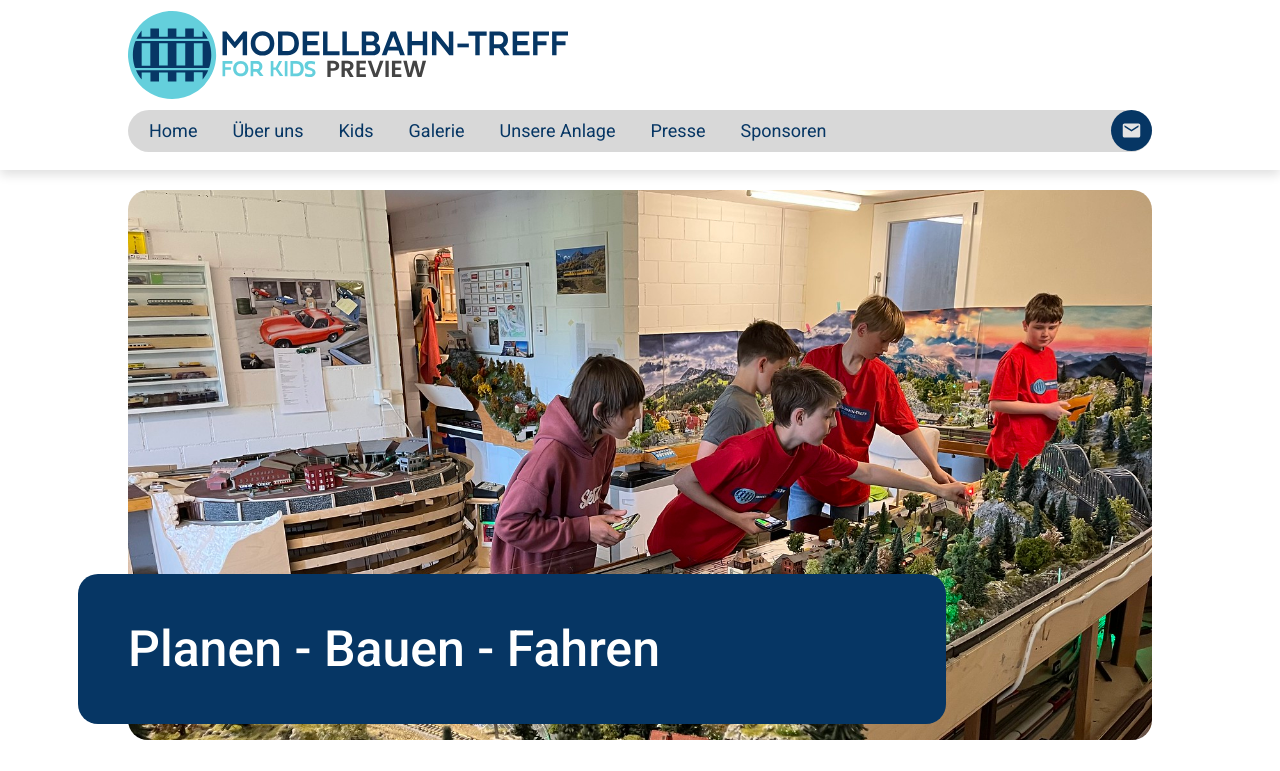
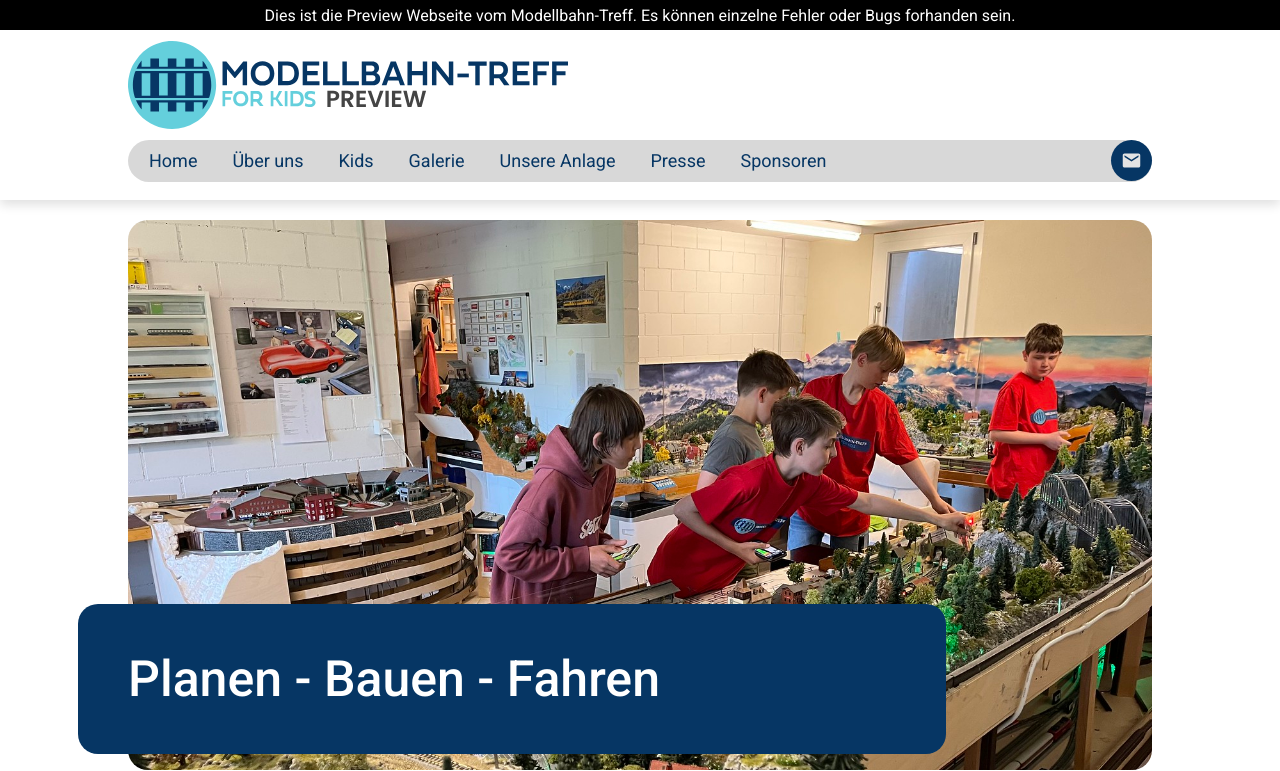
Before and after one commit to meine-modellbahn-ch/modellbahn-treff, a plain HTML site: page index.html in a window 1280 px wide. Shown: the top 771 px of the page. Drawn offline with nearby package versions, Linux system fonts and the light colour scheme.

Commit message:
Add Info-Div to header

```diff
--- a/css/header.css
+++ b/css/header.css
@@ -10,6 +10,20 @@ header{
     width: calc(100% - 20vw);
     top: 0;
     z-index: 100;
+    margin-top: 30px;
+}
+.header_info{
+    position: fixed;
+    top: 0;
+    height: 30px;
+    background-color: black;
+    color: white;
+    display: flex;
+    align-items: center;
+    justify-content: center;
+    width: 100vw;
+    left: 0;
+    font-family: "Roboto", sans-serif;
 }
 .top{
     height: 110px;
--- a/css/root.css
+++ b/css/root.css
@@ -1,6 +1,6 @@
 body{
     min-height: 100vh;
-    margin: 0;
+    margin: 30px 0 0 0;
     display: flex;
     flex-direction: column;
 }
--- a/header.html
+++ b/header.html
@@ -55,3 +55,6 @@
     <img class="schnuppern_icon" src="/img/icons/google/person_apron_24dp_000000_FILL1_wght400_GRAD0_opsz24.svg" alt="">
     <p class="schnuppern_text">Schnuppern</p>
 </div>
+<div class="header_info">
+    <p>Dies ist die Preview Webseite vom Modellbahn-Treff. Es können einzelne Fehler oder Bugs forhanden sein.</p>
+</div>
```
